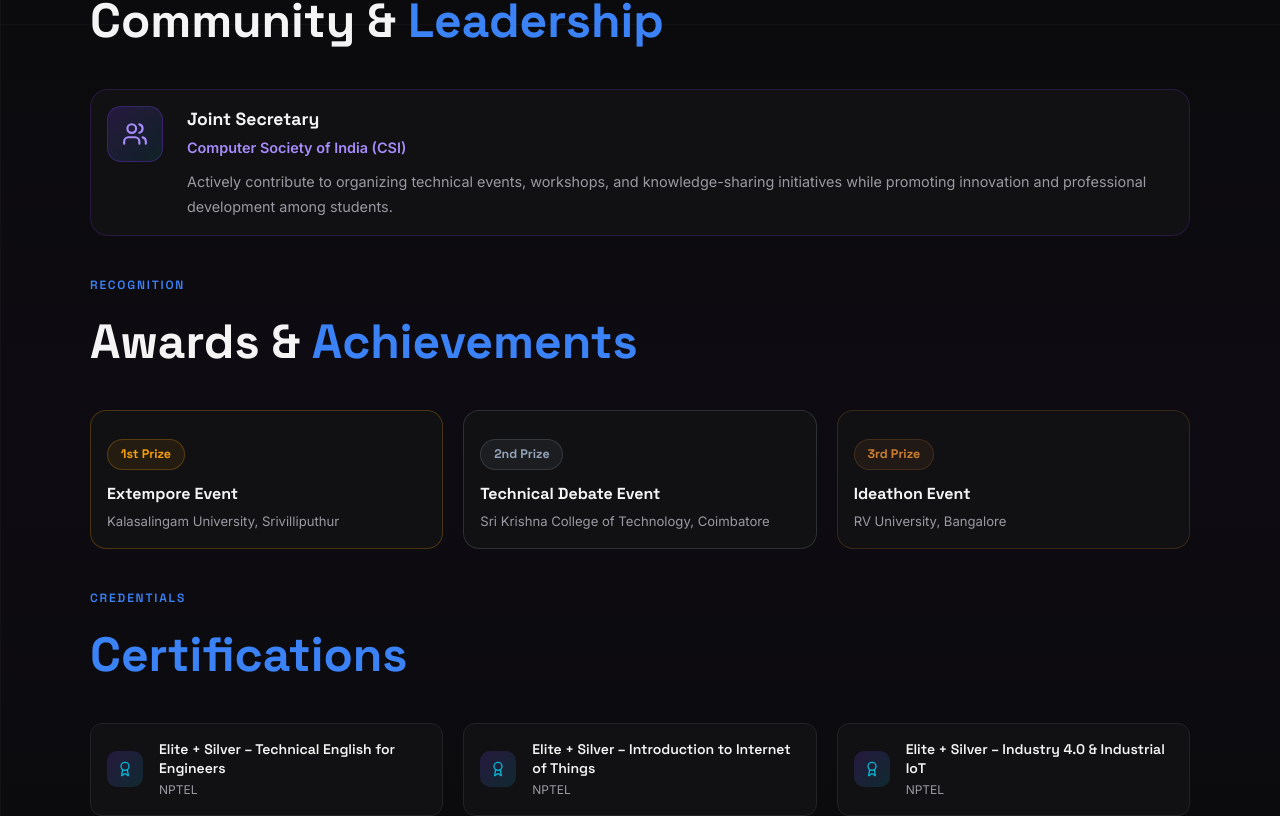
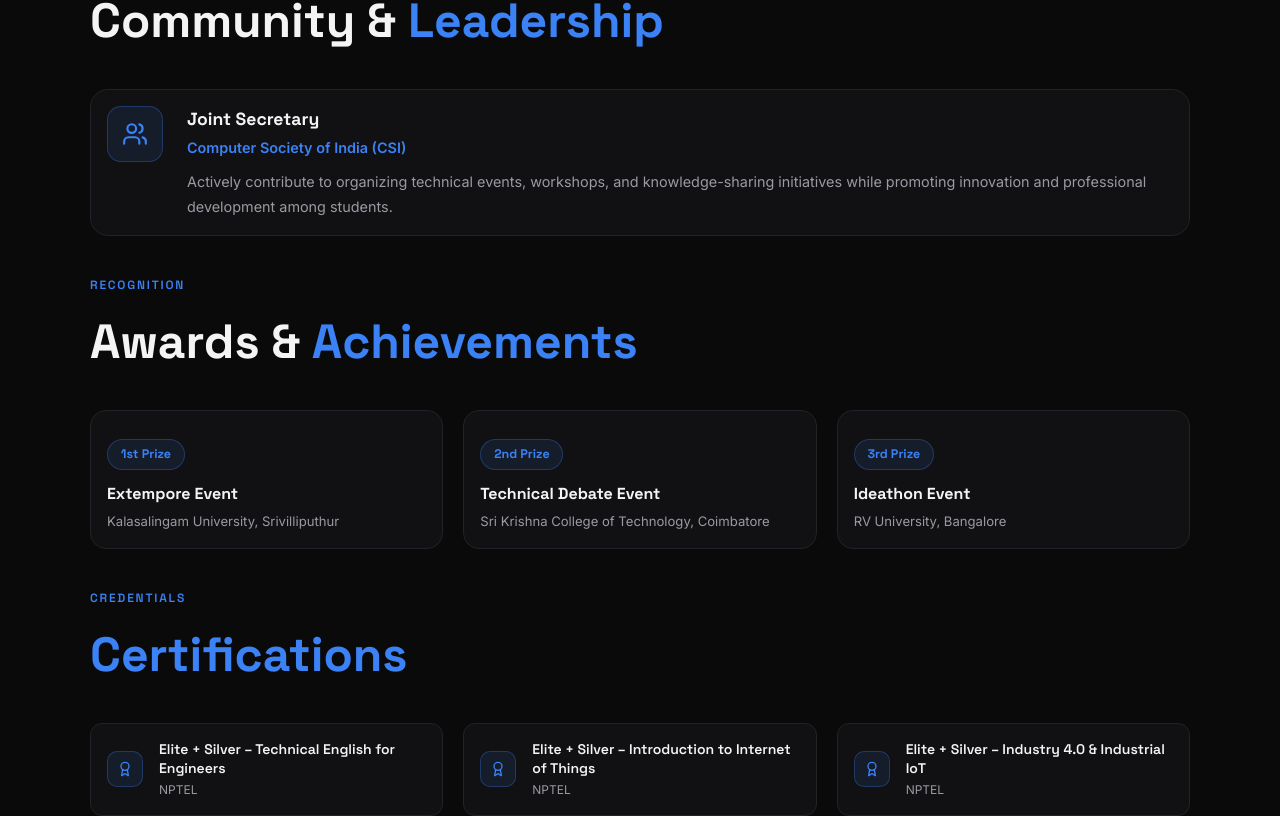
Before and after one commit to priyadharshini-6/Portfolio, a React (Vite) app: page / in a window 1280 px wide. Shown: the part 5576-6392 px from the top of the page. Built offline with nearby package versions, Linux system fonts and the light colour scheme.

Commit message:
Update Achievements.jsx

```diff
--- a/src/components/Achievements.jsx
+++ b/src/components/Achievements.jsx
@@ -9,27 +9,27 @@ const achievements = [
 
     event: 'Extempore Event',
     venue: 'Kalasalingam University, Srivilliputhur',
-    color: '#f59e0b',
-    glow: 'rgba(245,158,11,0.15)',
-    border: 'rgba(245,158,11,0.25)',
+    color: '#3b82f6',
+    glow: 'rgba(59,130,246,0.10)',
+    border: 'rgba(59,130,246,0.30)',
   },
   {
     place: '2nd',
 
     event: 'Technical Debate Event',
     venue: 'Sri Krishna College of Technology, Coimbatore',
-    color: '#94a3b8',
-    glow: 'rgba(148,163,184,0.12)',
-    border: 'rgba(148,163,184,0.2)',
+    color: '#3b82f6',
+    glow: 'rgba(59,130,246,0.10)',
+    border: 'rgba(59,130,246,0.30)',
   },
   {
     place: '3rd',
 
     event: 'Ideathon Event',
     venue: 'RV University, Bangalore',
-    color: '#cd7f32',
-    glow: 'rgba(205,127,50,0.12)',
-    border: 'rgba(205,127,50,0.2)',
+    color: '#3b82f6',
+    glow: 'rgba(59,130,246,0.10)',
+    border: 'rgba(59,130,246,0.30)',
   },
 ];
 
@@ -48,7 +48,8 @@ export default function Achievements() {
   return (
     <section id="achievements" ref={ref} style={{
       padding: '4rem 1.5rem',
-      background: 'linear-gradient(180deg, transparent, rgba(124,58,237,0.03) 50%, transparent)',
+      background: '#0a0a0b',
+      color: 'var(--text, #f4f4f5)',
     }}>
       <div style={{ maxWidth: '1100px', margin: '0 auto' }}>
 
@@ -59,35 +60,36 @@ export default function Achievements() {
           transition={{ duration: 0.6 }}
           style={{ marginBottom: '2.5rem' }}
         >
-          <span className="section-label" style={{ marginBottom: '0.75rem', display: 'block' }}>Leadership</span>
-          <h2 style={{ fontFamily: 'Space Grotesk', fontSize: 'clamp(2rem, 4vw, 3rem)', fontWeight: 700, marginBottom: '2rem' }}>
-            Community & <span className="gradient-text">Leadership</span>
+          <span className="section-label" style={{ marginBottom: '0.75rem', display: 'block', color: 'var(--accent, #3b82f6)' }}>Leadership</span>
+          <h2 style={{ fontFamily: 'Space Grotesk', fontSize: 'clamp(2rem, 4vw, 3rem)', fontWeight: 700, marginBottom: '2rem', color: 'var(--text, #f4f4f5)' }}>
+            Community & <span className="gradient-text" style={{ color: 'var(--accent, #3b82f6)', background: 'none', backgroundImage: 'none', WebkitBackgroundClip: 'unset', backgroundClip: 'unset', WebkitTextFillColor: 'var(--accent, #3b82f6)' }}>Leadership</span>
           </h2>
           <motion.div
             className="glass-card p-6 sm:p-8 rounded-[18px] flex flex-col sm:flex-row gap-6 items-start"
             whileHover={{ y: -4 }}
             style={{
-              borderColor: 'rgba(124,58,237,0.2)',
-              boxShadow: '0 4px 30px rgba(124,58,237,0.08)',
-              transition: 'transform 0.2s',
+              backgroundColor: 'var(--surface, #111113)',
+              border: '1px solid var(--line, #232327)',
+              boxShadow: 'none',
+              transition: 'transform 0.2s, border-color 0.2s',
             }}
           >
             <div style={{
               width: '56px', height: '56px', borderRadius: '14px', flexShrink: 0,
-              background: 'linear-gradient(135deg, rgba(124,58,237,0.2), rgba(6,182,212,0.1))',
-              border: '1px solid rgba(124,58,237,0.3)',
-              display: 'flex', alignItems: 'center', justifyContent: 'center', color: 'var(--violet-light)',
+              background: 'var(--accent-soft, rgba(59,130,246,0.10))',
+              border: '1px solid var(--accent-border, rgba(59,130,246,0.30))',
+              display: 'flex', alignItems: 'center', justifyContent: 'center', color: 'var(--accent, #3b82f6)',
             }}>
               <Users size={26} />
             </div>
             <div>
-              <h3 style={{ fontFamily: 'Space Grotesk', fontSize: '1.1rem', fontWeight: 700, marginBottom: '0.25rem' }}>
+              <h3 style={{ fontFamily: 'Space Grotesk', fontSize: '1.1rem', fontWeight: 700, marginBottom: '0.25rem', color: 'var(--text, #f4f4f5)' }}>
                 Joint Secretary
               </h3>
-              <p style={{ color: 'var(--violet-light)', fontWeight: 600, fontSize: '0.9rem', marginBottom: '0.75rem' }}>
+              <p style={{ color: 'var(--accent, #3b82f6)', fontWeight: 600, fontSize: '0.9rem', marginBottom: '0.75rem' }}>
                 Computer Society of India (CSI)
               </p>
-              <p style={{ color: 'var(--text-muted)', fontSize: '0.9rem', lineHeight: 1.7 }}>
+              <p style={{ color: 'var(--text-muted, #9a9aa3)', fontSize: '0.9rem', lineHeight: 1.7 }}>
                 Actively contribute to organizing technical events, workshops, and knowledge-sharing initiatives while promoting innovation and professional development among students.
               </p>
             </div>
@@ -101,9 +103,9 @@ export default function Achievements() {
           transition={{ duration: 0.6, delay: 0.1 }}
           style={{ marginBottom: '2.5rem' }}
         >
-          <span className="section-label" style={{ marginBottom: '0.75rem', display: 'block' }}>Recognition</span>
-          <h2 style={{ fontFamily: 'Space Grotesk', fontSize: 'clamp(2rem, 4vw, 3rem)', fontWeight: 700, marginBottom: '2rem' }}>
-            Awards & <span className="gradient-text">Achievements</span>
+          <span className="section-label" style={{ marginBottom: '0.75rem', display: 'block', color: 'var(--accent, #3b82f6)' }}>Recognition</span>
+          <h2 style={{ fontFamily: 'Space Grotesk', fontSize: 'clamp(2rem, 4vw, 3rem)', fontWeight: 700, marginBottom: '2rem', color: 'var(--text, #f4f4f5)' }}>
+            Awards & <span className="gradient-text" style={{ color: 'var(--accent, #3b82f6)', background: 'none', backgroundImage: 'none', WebkitBackgroundClip: 'unset', backgroundClip: 'unset', WebkitTextFillColor: 'var(--accent, #3b82f6)' }}>Achievements</span>
           </h2>
 
           <div className="grid grid-cols-1 sm:grid-cols-2 lg:grid-cols-3 gap-5">
@@ -113,25 +115,27 @@ export default function Achievements() {
                 initial={{ opacity: 0, scale: 0.95 }}
                 animate={inView ? { opacity: 1, scale: 1 } : {}}
                 transition={{ duration: 0.5, delay: 0.2 + i * 0.1 }}
-                whileHover={{ y: -5, boxShadow: `0 16px 40px ${a.glow}` }}
+                whileHover={{ y: -5, boxShadow: 'none', borderColor: 'rgba(59,130,246,0.30)' }}
                 className="glass-card p-6 rounded-[16px]"
                 style={{
-                  borderColor: a.border,
-                  transition: 'transform 0.2s, box-shadow 0.2s',
+                  backgroundColor: 'var(--surface, #111113)',
+                  border: '1px solid var(--line, #232327)',
+                  boxShadow: 'none',
+                  transition: 'transform 0.2s, border-color 0.2s',
                 }}
               >
-                <div style={{ fontSize: '2.5rem', marginBottom: '0.75rem' }}>{a.emoji}</div>
+                <div style={{ fontSize: '2.5rem', marginBottom: '0.75rem', color: 'var(--accent, #3b82f6)' }}>{a.emoji}</div>
                 <div style={{
                   display: 'inline-block', padding: '0.3rem 0.8rem', borderRadius: '20px', marginBottom: '0.75rem',
-                  background: `${a.color}15`, border: `1px solid ${a.border}`,
-                  color: a.color, fontSize: '0.78rem', fontFamily: 'Space Grotesk', fontWeight: 700,
+                  background: 'var(--accent-soft, rgba(59,130,246,0.10))', border: '1px solid var(--accent-border, rgba(59,130,246,0.30))',
+                  color: 'var(--accent, #3b82f6)', fontSize: '0.78rem', fontFamily: 'Space Grotesk', fontWeight: 700,
                 }}>
                   {a.place} Prize
                 </div>
-                <h3 style={{ fontFamily: 'Space Grotesk', fontWeight: 700, fontSize: '1rem', marginBottom: '0.4rem' }}>
+                <h3 style={{ fontFamily: 'Space Grotesk', fontWeight: 700, fontSize: '1rem', marginBottom: '0.4rem', color: 'var(--text, #f4f4f5)' }}>
                   {a.event}
                 </h3>
-                <p style={{ color: 'var(--text-muted)', fontSize: '0.82rem' }}>{a.venue}</p>
+                <p style={{ color: 'var(--text-muted, #9a9aa3)', fontSize: '0.82rem' }}>{a.venue}</p>
               </motion.div>
             ))}
           </div>
@@ -143,9 +147,9 @@ export default function Achievements() {
           animate={inView ? { opacity: 1, y: 0 } : {}}
           transition={{ duration: 0.6, delay: 0.2 }}
         >
-          <span className="section-label" style={{ marginBottom: '0.75rem', display: 'block' }}>Credentials</span>
-          <h2 style={{ fontFamily: 'Space Grotesk', fontSize: 'clamp(2rem, 4vw, 3rem)', fontWeight: 700, marginBottom: '2rem' }}>
-            <span className="gradient-text">Certifications</span>
+          <span className="section-label" style={{ marginBottom: '0.75rem', display: 'block', color: 'var(--accent, #3b82f6)' }}>Credentials</span>
+          <h2 style={{ fontFamily: 'Space Grotesk', fontSize: 'clamp(2rem, 4vw, 3rem)', fontWeight: 700, marginBottom: '2rem', color: 'var(--text, #f4f4f5)' }}>
+            <span className="gradient-text" style={{ color: 'var(--accent, #3b82f6)', background: 'none', backgroundImage: 'none', WebkitBackgroundClip: 'unset', backgroundClip: 'unset', WebkitTextFillColor: 'var(--accent, #3b82f6)' }}>Certifications</span>
           </h2>
 
           <div className="grid grid-cols-1 sm:grid-cols-2 lg:grid-cols-3 gap-5">
@@ -155,24 +159,28 @@ export default function Achievements() {
                 initial={{ opacity: 0, x: -20 }}
                 animate={inView ? { opacity: 1, x: 0 } : {}}
                 transition={{ duration: 0.45, delay: 0.3 + i * 0.08 }}
-                whileHover={{ x: 4 }}
+                whileHover={{ x: 4, borderColor: 'rgba(59,130,246,0.30)' }}
                 className="glass-card p-5 rounded-[12px] flex items-center gap-4"
                 style={{
-                  transition: 'transform 0.2s, box-shadow 0.2s',
+                  backgroundColor: 'var(--surface, #111113)',
+                  border: '1px solid var(--line, #232327)',
+                  boxShadow: 'none',
+                  transition: 'transform 0.2s, border-color 0.2s',
                 }}
               >
                 <div style={{
                   width: '36px', height: '36px', borderRadius: '10px', flexShrink: 0,
-                  background: 'linear-gradient(135deg, rgba(124,58,237,0.2), rgba(6,182,212,0.15))',
-                  display: 'flex', alignItems: 'center', justifyContent: 'center', color: 'var(--cyan)',
+                  background: 'var(--accent-soft, rgba(59,130,246,0.10))',
+                  display: 'flex', alignItems: 'center', justifyContent: 'center', color: 'var(--accent, #3b82f6)',
+                  border: '1px solid var(--accent-border, rgba(59,130,246,0.30))',
                 }}>
                   <Award size={16} />
                 </div>
                 <div>
-                  <p style={{ fontSize: '0.875rem', fontFamily: 'Space Grotesk', fontWeight: 600, marginBottom: '0.15rem', lineHeight: 1.4 }}>
+                  <p style={{ fontSize: '0.875rem', fontFamily: 'Space Grotesk', fontWeight: 600, marginBottom: '0.15rem', lineHeight: 1.4, color: 'var(--text, #f4f4f5)' }}>
                     {cert.title}
                   </p>
-                  <p style={{ color: 'var(--text-muted)', fontSize: '0.75rem' }}>{cert.org}</p>
+                  <p style={{ color: 'var(--text-muted, #9a9aa3)', fontSize: '0.75rem' }}>{cert.org}</p>
                 </div>
               </motion.div>
             ))}
```
